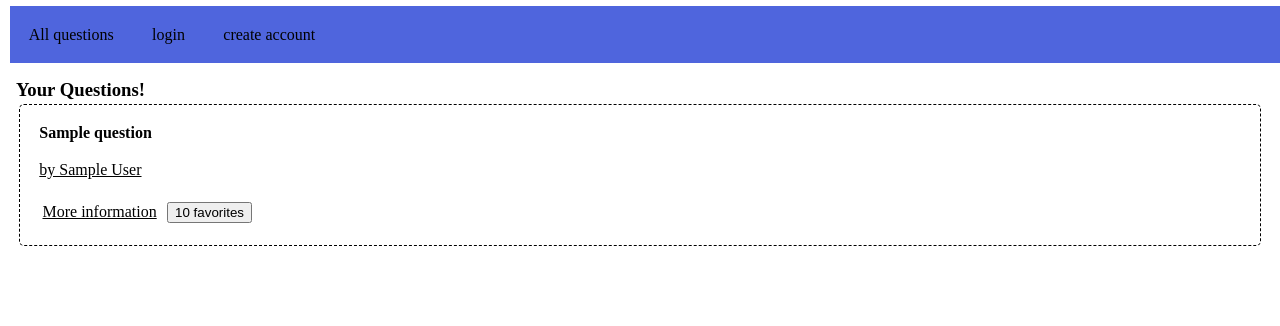
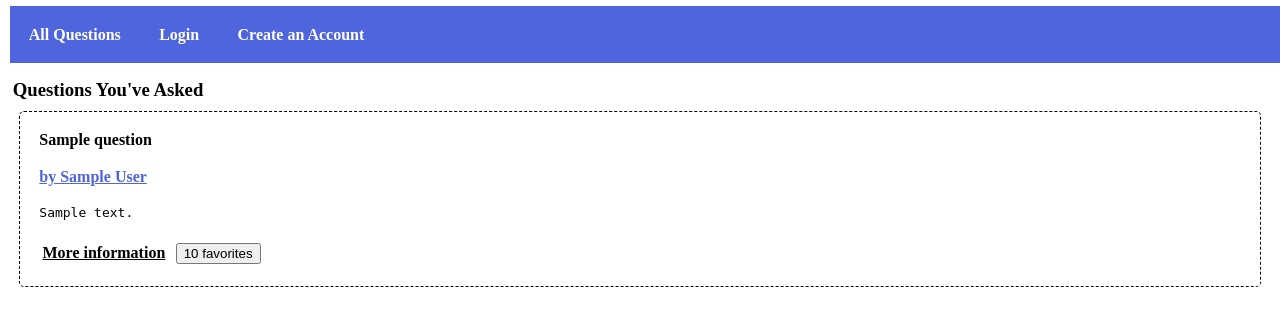
Before and after one commit to momentum-team-5/django--final-project-tomjon, a Django app: template templates/user_questions.html in a window 1280 px wide. Shown: the top 326 px of the page. Run offline with Django 3.2, Linux system fonts and the light colour scheme; the template is opened without the code that fills it: most values are stand-ins (such as "Sample title", 1, 10 or a date in 2020).

Commit message:
some style

```diff
--- a/static/style.css
+++ b/static/style.css
@@ -7,22 +7,34 @@ a {
     color: black;
 }
 
+h3 {
+    margin: 5px 0px 10px 0px;
+}
+
+p {
+    font-weight: bold;
+    color: rgb(79, 101, 221);
+
+}
+
 .menu {
     display: flex;
-    background-color: #4f65dd;
+    background-color: rgb(79, 101, 221);
     flex: 1 1 auto;
     flex-direction: row;
     flex-wrap: wrap;
+    font-weight: bold;
 }
 
 .menu > a {
     text-decoration: none;
+    color: white;
     padding: 1rem;
 }
 
 .menu > a:hover {
-    background-color: black;
-    color: white;
+    background-color: white;
+    color: rgb(79, 101, 221);
     transition-duration: 200ms;
 }
 
@@ -60,7 +72,6 @@ a {
 }
 
 .question-body {
-    margin: 1rem;
     margin-bottom: 1.2rem;
 }
 
@@ -98,3 +109,13 @@ hr {
 .question-answer-container {
     border: 1px solid black;
 }
+
+button:hover {
+    background-color: rgb(79, 101, 221);
+    color: white;
+}
+
+input:hover {
+    background-color: rgb(79, 101, 221);
+    color: white;
+}
--- a/templates/base.html
+++ b/templates/base.html
@@ -13,14 +13,14 @@
 
     <body>
         <header class="menu">
-            <a href="{% url 'questions_list' %}">All questions</a>
+            <a href="{% url 'questions_list' %}">All Questions</a>
             {% if request.user.is_authenticated %}
-                <a href="{% url 'questions_add' %}">Ask a new question</a>
-                <a href="{% url 'user_questions' pk=user.pk %}"> Check out your questions</a>
-                <a href="/accounts/logout/">logout</a>
+                <a href="{% url 'questions_add' %}">Ask a New Question</a>
+                <a href="{% url 'user_questions' pk=user.pk %}"> Check Out Your Questions</a>
+                <a href="/accounts/logout/">Logout</a>
             {% else %}
-                <a href="/accounts/login/">login</a>
-                <a href="/accounts/register/">create account</a>
+                <a href="/accounts/login/">Login</a>
+                <a href="/accounts/register/">Create an Account</a>
             {% endif %}
         </header>
 
--- a/templates/questions_add.html
+++ b/templates/questions_add.html
@@ -5,6 +5,6 @@
     <form method="POST">
         {% csrf_token %}
         {{ form.as_p }}
-        <input type="submit" value="Publish this question">
+        <input type="submit" value="Ask Away!">
     </form>
 {% endblock %}
--- a/templates/questions_list.html
+++ b/templates/questions_list.html
@@ -2,7 +2,7 @@
 
 
 {% block content %}
-<h3>All Questions!</h3>
+
 
 <div class="poems-container">
 
@@ -10,7 +10,7 @@
         <div class='question-container'>
             <h4>{{ question.title }}</h4>
             <p class='question-author'>    by {{ question.author }}</p>
-            <pre class='question-body'>{{ poem.body }}</pre>
+            <pre class='question-body'>{{ question.body }}</pre>
             <p>
                 <a href="{% url 'questions_detail' pk=question.pk %}">More information</a>
 
--- a/templates/user_questions.html
+++ b/templates/user_questions.html
@@ -2,7 +2,8 @@
 
 
 {% block content %}
-<h3>Your Questions!</h3>
+
+<h3>Questions You've Asked</h3>
 
 <div class="poems-container">
 
@@ -10,6 +11,7 @@
         <div class='question-container'>
             <h4>{{ question.title }}</h4>
             <p class='question-author'>    by {{ question.author }}</p>
+            <pre class='question-body'>{{ question.body }}</pre>
             <p>
                 <a href="{% url 'questions_detail' pk=question.pk %}">More information</a>
 
```
